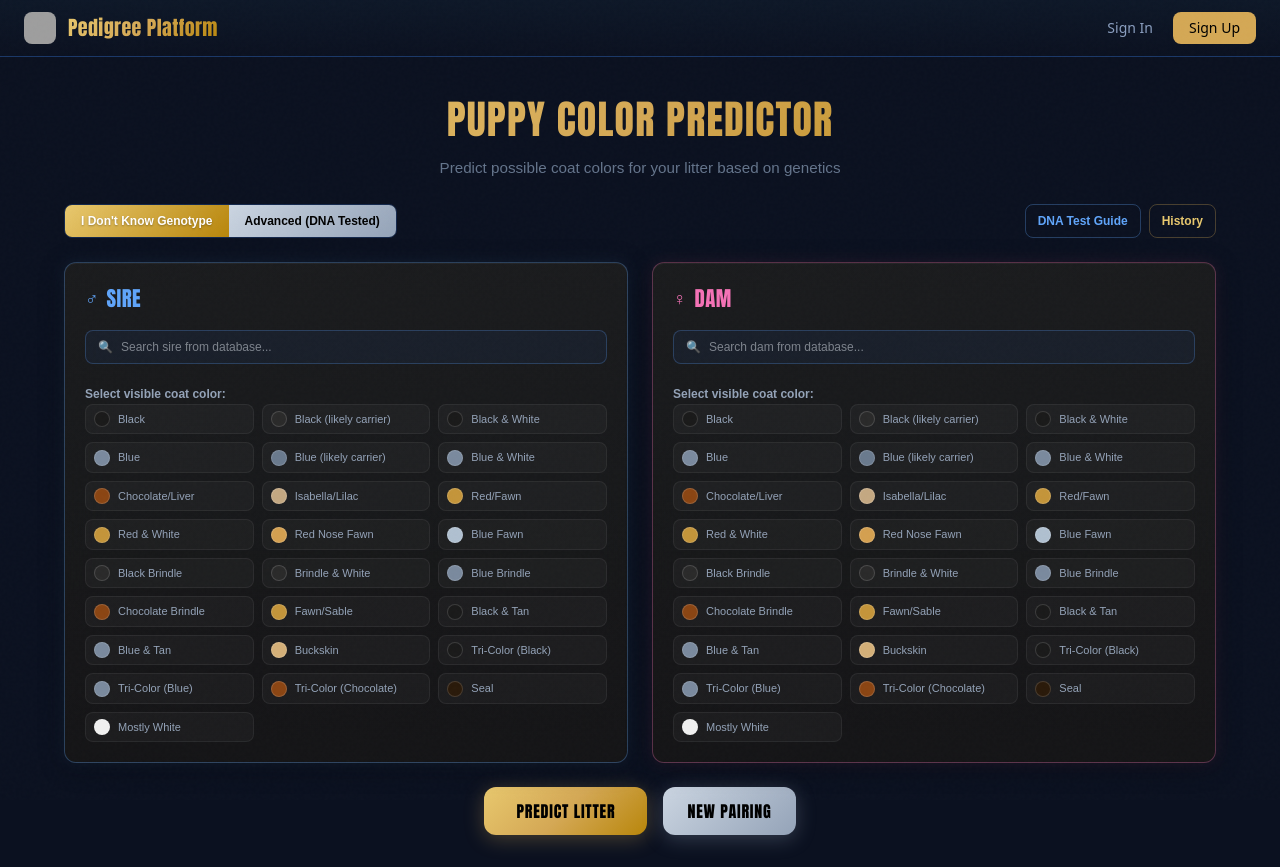
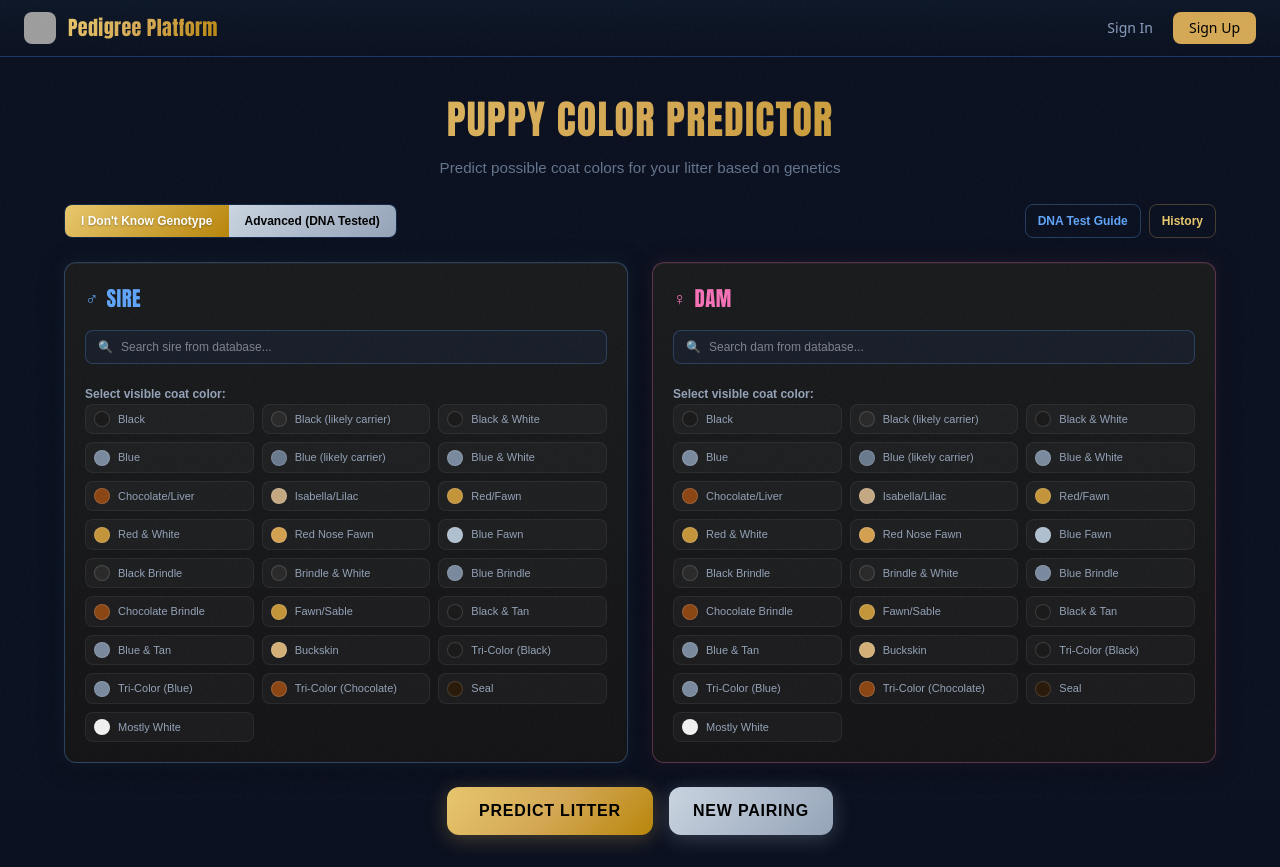
Before and after one commit to CD-Ideas/pedigree-frontend, a Next.js app: page /puppy-predictor in a window 1280 px wide. Built offline with nearby package versions, Linux system fonts and the light colour scheme; grey boxes are pictures that could not be loaded.

Commit message:
Auto-backup: 2026-03-23 20:30:01

```diff
--- a/app/(inner)/messages/page.tsx
+++ b/app/(inner)/messages/page.tsx
@@ -368,8 +368,8 @@ function MessagesContent() {
           )}
           <div className="flex justify-end gap-2">
             <button onClick={() => { setShowCompose(false); setComposeMsg(""); }}
-              className="px-4 py-2 rounded-lg text-xs font-bold uppercase"
-              style={{ background: "linear-gradient(135deg, #e8e8e8, #b0b0b0, #d8d8d8, #a0a0a0)", color: "#000", fontFamily: "var(--font-display)" }}>
+              className="px-4 py-2 rounded-lg text-xs font-semibold uppercase"
+              style={{ background: "linear-gradient(135deg, #e8e8e8, #b0b0b0, #d8d8d8, #a0a0a0)", color: "#000", fontFamily: "var(--font-table)" }}>
               Cancel
             </button>
             <button onClick={sendNewMessage} disabled={sending || !toUsername.trim() || !replyText.trim()}
--- a/app/NavBar.tsx
+++ b/app/NavBar.tsx
@@ -350,8 +350,8 @@ export default function NavBar() {
                 style={isHome ? {
                   background: "linear-gradient(135deg, #e8e8e8, #b0b0b0, #d8d8d8, #a0a0a0)",
                   color: "#000",
-                  fontFamily: "var(--font-display)",
-                  fontWeight: 700,
+                  fontFamily: "var(--font-table)",
+                  fontWeight: 600,
                   fontSize: "0.75rem",
                   letterSpacing: "0.05em",
                   textTransform: "uppercase" as const,
--- a/app/pedigree/custom/[id]/page.tsx
+++ b/app/pedigree/custom/[id]/page.tsx
@@ -925,11 +925,11 @@ export default function PublishedPedigreePage() {
               <button
                 onClick={() => setShowDeleteConfirm(false)}
                 disabled={deleting}
-                className="flex-1 px-4 py-2.5 rounded-xl text-xs font-black transition-all hover:scale-105"
+                className="flex-1 px-4 py-2.5 rounded-xl text-xs font-semibold transition-all hover:scale-105"
                 style={{
                   background: "linear-gradient(135deg, #cbd5e1, #94a3b8)",
                   color: "#000",
-                  fontFamily: "var(--font-display)",
+                  fontFamily: "var(--font-table)",
                   letterSpacing: "0.05em",
                 }}>
                 Cancel
@@ -937,11 +937,11 @@ export default function PublishedPedigreePage() {
               <button
                 onClick={handleDelete}
                 disabled={deleting}
-                className="flex-1 px-4 py-2.5 rounded-xl text-xs font-black transition-all hover:scale-105"
+                className="flex-1 px-4 py-2.5 rounded-xl text-xs font-semibold transition-all hover:scale-105"
                 style={{
                   background: "linear-gradient(135deg, #ef4444, #b91c1c)",
                   color: "#fff",
-                  fontFamily: "var(--font-display)",
+                  fontFamily: "var(--font-table)",
                   letterSpacing: "0.05em",
                   boxShadow: "0 4px 20px rgba(239,68,68,0.3)",
                 }}>
--- a/app/puppy-predictor/page.tsx
+++ b/app/puppy-predictor/page.tsx
@@ -900,18 +900,18 @@ export default function PuppyPredictorPage() {
         {/* ─── Action Buttons ─── */}
         <div className="flex items-center justify-center gap-4 flex-wrap">
           <button onClick={handlePredict}
-            className="px-8 py-3 rounded-xl font-bold transition-all hover:scale-105 active:scale-95"
+            className="px-8 py-3 rounded-xl font-semibold transition-all hover:scale-105 active:scale-95"
             style={{
               background: "linear-gradient(135deg, #e8c86e, #d4a855, #b8860b)", color: "#000",
-              fontFamily: "var(--font-display)", letterSpacing: "0.05em", fontSize: "1rem",
+              fontFamily: "var(--font-table)", letterSpacing: "0.05em", fontSize: "1rem",
               boxShadow: "0 4px 20px rgba(212,168,85,0.3)", transition: "all 0.3s ease",
             }}>
             PREDICT LITTER
           </button>
           <button onClick={handleReset}
-            className="px-6 py-3 rounded-xl font-black transition-all hover:scale-105 active:scale-95"
+            className="px-6 py-3 rounded-xl font-semibold transition-all hover:scale-105 active:scale-95"
             style={{ background: "linear-gradient(135deg, #cbd5e1, #94a3b8)", color: "#000",
-              fontFamily: "var(--font-display)", letterSpacing: "0.05em", fontSize: "1rem",
+              fontFamily: "var(--font-table)", letterSpacing: "0.05em", fontSize: "1rem",
               boxShadow: "0 4px 20px rgba(148,163,184,0.3)", transition: "all 0.3s ease" }}>
             NEW PAIRING
           </button>
```
Also changed, not shown: public/uploads/avatars/avatar_1_1774297078944.jpg (added), public/uploads/avatars/avatar_1_1774297738313.jpg (added).
